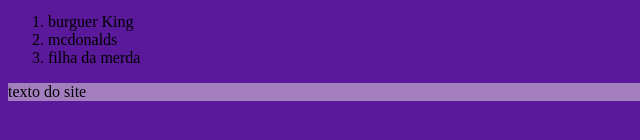
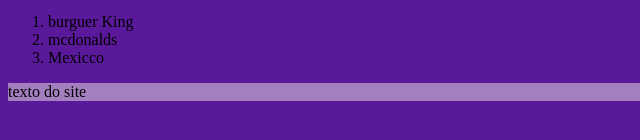
Before and after one commit to kysso/Aula5, a plain HTML site: page index.html in a window 1280 px wide. Shown: the part 496-636 px from the top of the page, 0-640 px from the left. Drawn offline with Linux system fonts and the light colour scheme.

Commit message:
Update index.html

```diff
--- a/index.html
+++ b/index.html
@@ -29,7 +29,7 @@
     <ol>
         <li>burguer King</li>
         <li>mcdonalds</li>
-        <li>filha da merda</li>
+        <li>Mexicco</li>
 
     </ol>
 </div>
```
